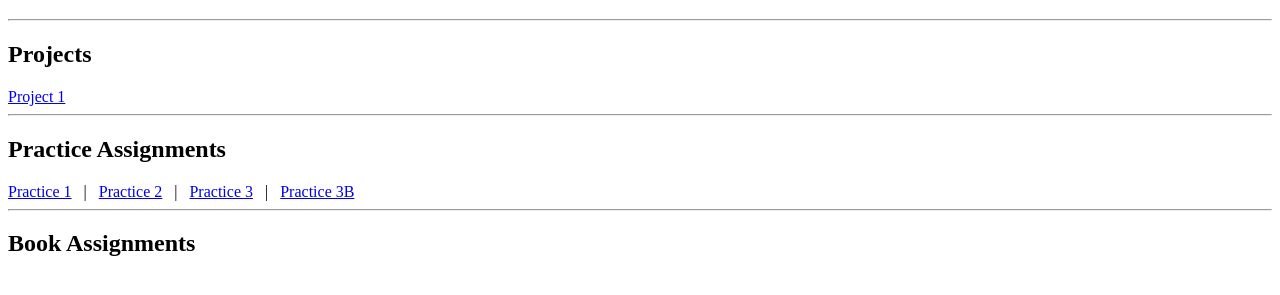
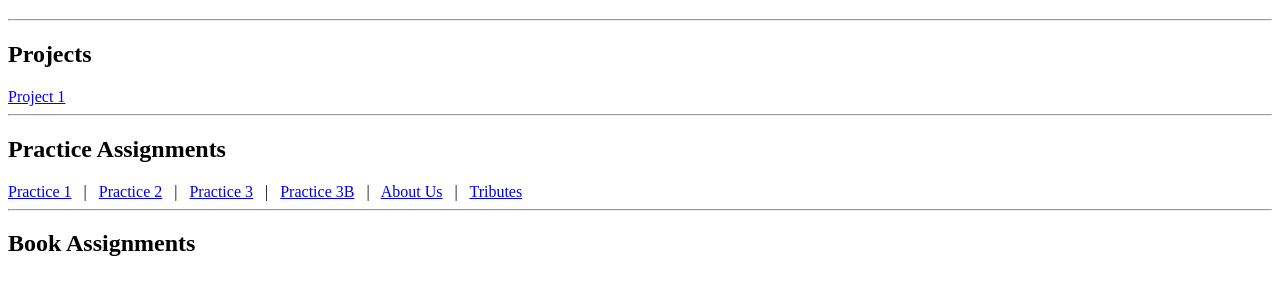
Before and after one commit to nev3yuh/INFO2420, a plain HTML site: page index.html in a window 1280 px wide. Shown: the part 61-356 px from the top of the page. Drawn offline with Linux system fonts and the light colour scheme.

Commit message:
added project 2 links to homepage

```diff
--- a/index.html
+++ b/index.html
@@ -19,7 +19,10 @@
 <a href="/INFO2420/Practices/HTMLPractice3/index.html" target="_blank">Practice 3</a>
 &nbsp;&nbsp;|&nbsp;&nbsp;
 <a href="/INFO2420/Practices/HTMLPractice3B/glossary.html" target="_blank">Practice 3B</a>
-
+&nbsp;&nbsp;|&nbsp;&nbsp;
+<a href="/INFO2420/Projects/Project2/AboutUs.html" target="_blank">About Us</a>
+&nbsp;&nbsp;|&nbsp;&nbsp;
+<a href="/INFO2420/Projects/Project2/Tributes.html" target="_blank">Tributes</a>
 <hr />
 <h2>Book Assignments</h2>
 
```
